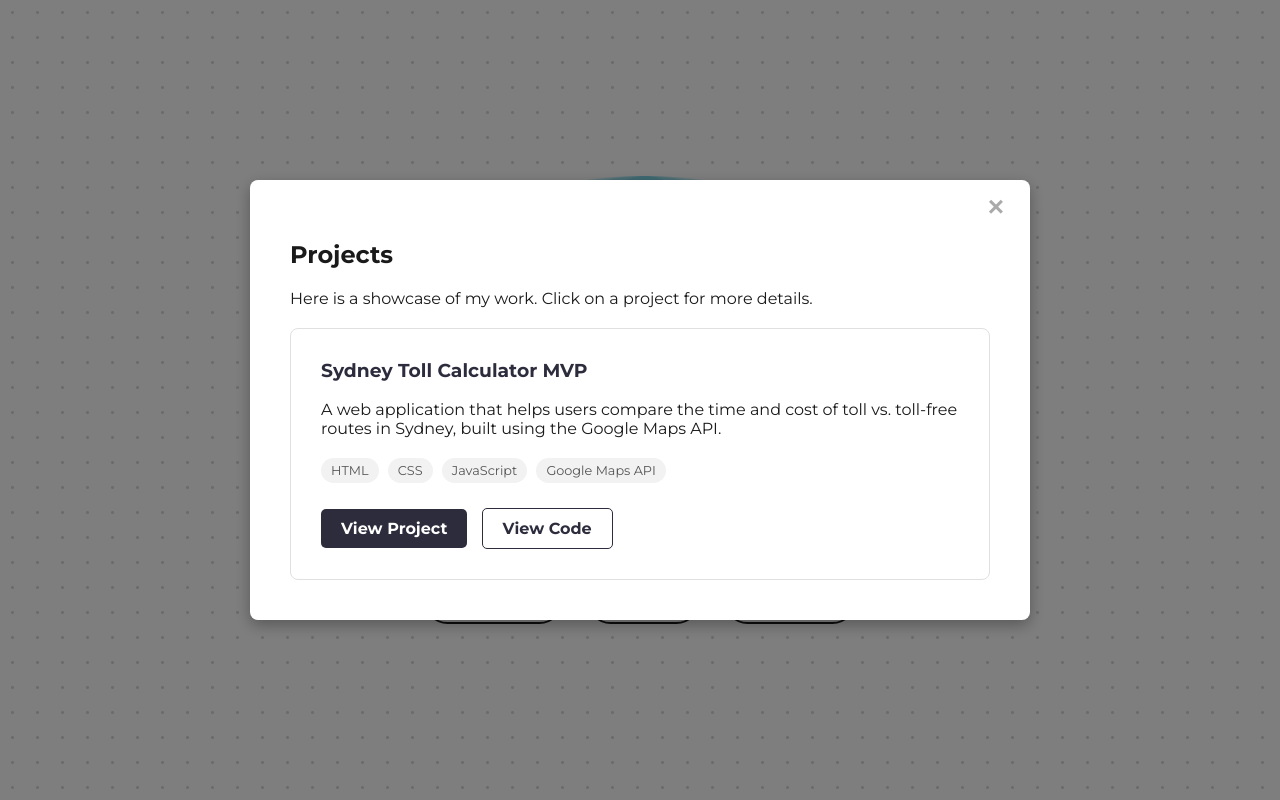
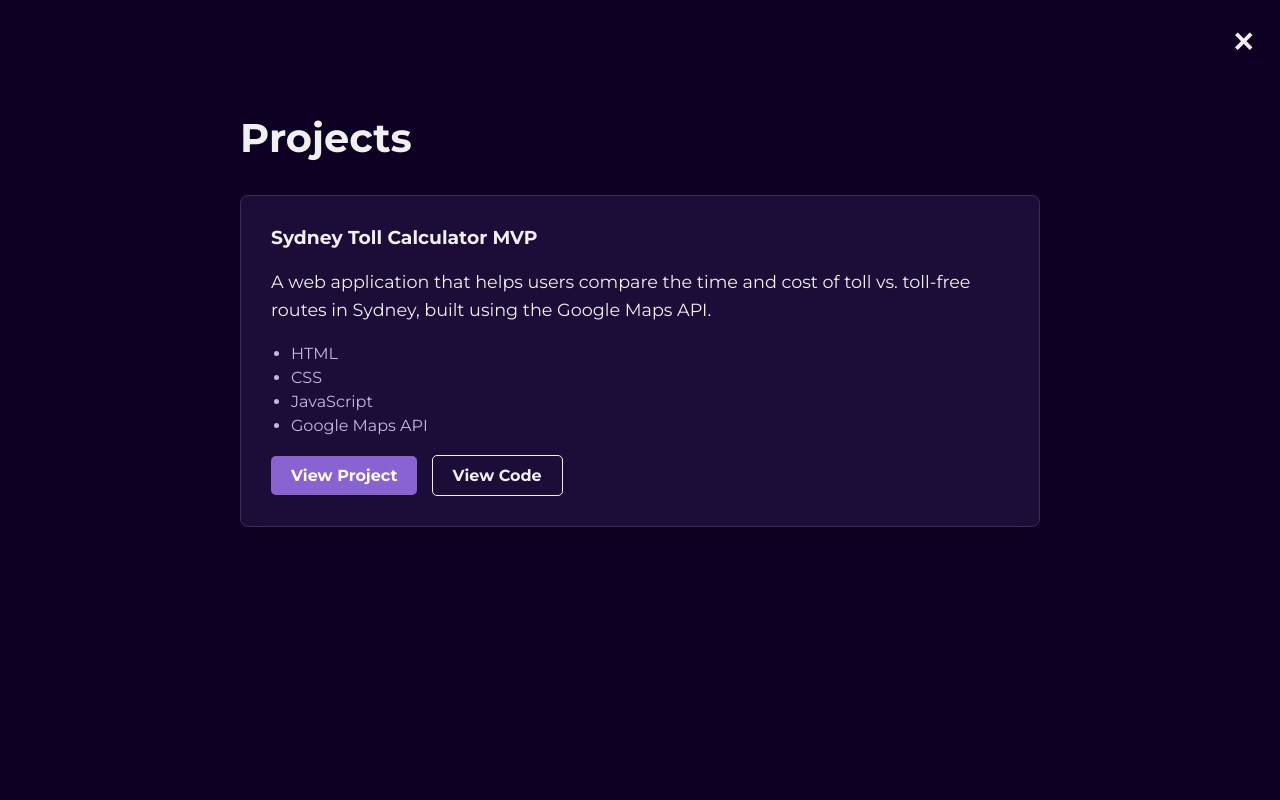
Before and after one commit to oraralabs/orara-labs-website, a plain HTML site: page orara-labs-website/index.html in a window 1280 px wide. Both pictures are taken after a click on the button "PROJECTS". Drawn offline with Linux system fonts and the light colour scheme.

Commit message:
Feat: Revert to image logo with subtle pulse animation, major style changes

````diff
--- a/orara-labs-website/index.html
+++ b/orara-labs-website/index.html
@@ -4,64 +4,64 @@
     <meta charset="UTF-8">
     <meta name="viewport" content="width=device-width, initial-scale=1.0">
     <title>Orara Labs | Amr's Data Science Portfolio</title>
-    <link rel="stylesheet" href="style.css">
     <link rel="preconnect" href="https://fonts.googleapis.com">
     <link rel="preconnect" href="https://fonts.gstatic.com" crossorigin>
     <link href="https://fonts.googleapis.com/css2?family=Montserrat:wght@400;700&display=swap" rel="stylesheet">
-    <rel="stylesheet">
+    <link rel="stylesheet" href="style.css">
 </head>
 <body>
 
-    <!-- This is the main view that is always visible -->
-    <main class="hero-view">
-        <img src="Group 1-2.png" alt="Orara Labs Logo" class="main-logo">
-        <h1 class="logo-title">ORARA LABS</h1>
+    <!-- This is the main "Home" screen -->
+    <header class="hero-view">
+        <img src="Group 1-2.png" alt="Orara Labs Logo" class="main-logo">```
+        <h1 class="logo-title">orara labs</h1>
         <nav class="main-nav">
-            <button id="projects-btn">PROJECTS</button>
-            <button id="about-btn">ABOUT</button>
-            <button id="contact-btn">CONTACT</button>
+            <button data-content="projects"><span>PROJECTS</span></button>
+            <button data-content="about"><span>ABOUT</span></button>
+            <button data-content="contact"><span>CONTACT</span></button>
         </nav>
+    </header>
+
+    <!-- This is the hidden "Expanded" screen -->
+    <main id="expanded-view" class="expanded-view">
+        <div class="expanded-content">
+            <!-- Content for different sections will be injected here by JavaScript -->
+        </div>
+        <button class="close-btn">&times;</button>
     </main>
 
-    <!-- ============================================= -->
-    <!-- MODALS (HIDDEN BY DEFAULT)                    -->
-    <!-- ============================================= -->
-
-    <!-- The Projects Modal -->
-    <div id="projects-modal" class="modal hidden">
-        <div class="modal-content">
-            <button class="close-btn">&times;</button>
+    <!-- Templates for the content that will go inside the expanded view -->
+    <template id="projects-content">
         <h2>Projects</h2>
-            <p>Here is a showcase of my work. Click on a project for more details.</p>
         <div class="project-card">
             <h3>Sydney Toll Calculator MVP</h3>
             <p>A web application that helps users compare the time and cost of toll vs. toll-free routes in Sydney, built using the Google Maps API.</p>
-
             <ul class="tech-stack">
                 <li>HTML</li>
                 <li>CSS</li>
                 <li>JavaScript</li>
                 <li>Google Maps API</li>
             </ul>
-
             <div class="project-links">
                 <a href="#" class="btn btn-primary">View Project</a>
                 <a href="#" class="btn btn-secondary">View Code</a>
             </div>
         </div>
-        </div>
-    </div>
+    </template>
 
-    <!-- The About Modal -->
-    <div id="about-modal" class="modal hidden">
-        <div class="modal-content">
-            <button class="close-btn">&times;</button>
+    <template id="about-content">
         <h2>About Me</h2>
-            <p>Hello! I'm Amr, a data science student at university...</p>
-        </div>
-    </div>
+        <p>Hello! I'm Amr, a data science student at university with a passion for turning complex data into tangible, real-world solutions. I thrive on building clean, professional projects that solve practical problems.</p>
+        <p>My goal with Orara Labs is to create a portfolio of data-driven applications that showcase my skills in machine learning, API integration, and web development.</p>
+    </template>
 
-    <!-- We'll add our JavaScript file at the end of the body -->
+    <!-- We will add a template for the Contact section later -->
+    <template id="contact-content">
+        <h2>Contact</h2>
+        <p>The best way to reach me is via email or LinkedIn. I'm always open to discussing new projects, creative ideas, or opportunities to be part of an ambitious team.</p>
+        <p><a href="mailto:YOUR_EMAIL_HERE" class="contact-link">your_email_here@example.com</a></p>
+    </template>
+
     <script src="script.js"></script>
 </body>
 </html>
--- a/orara-labs-website/script.js
+++ b/orara-labs-website/script.js
@@ -1,43 +1,44 @@
-// --- Selecting the HTML elements ---
-const projectsModal = document.querySelector('#projects-modal');
-const projectsBtn = document.querySelector('#projects-btn');
-const aboutModal = document.querySelector('#about-modal');
-const aboutBtn = document.querySelector('#about-btn');
-const closeButtons = document.querySelectorAll('.close-btn');
+// --- Select all the key elements ---
+const body = document.querySelector('body');
+const navButtons = document.querySelectorAll('.main-nav button');
+const closeBtn = document.querySelector('.close-btn');
+const expandedContent = document.querySelector('.expanded-content');
 
-// --- Functions to toggle modals ---
+// --- Functions ---
 
-// This function opens the projects modal
-function openProjectsModal() {
-    projectsModal.classList.add('visible'); // Add the .visible class
+function openExpandedView(contentId) {
+    // 1. Find the correct template
+    const template = document.querySelector(`#${contentId}-content`);
+
+    // 2. If a template doesn't exist, do nothing
+    if (!template) {
+        console.error(`Content template for "${contentId}" not found.`);
+        return;
+    }
+
+    // 3. Clone its content and put it into our expanded view
+    const content = template.content.cloneNode(true);
+    expandedContent.innerHTML = ''; // Clear previous content
+    expandedContent.appendChild(content);
+
+    // 4. Add the magic class to the body to trigger the CSS animations
+    body.classList.add('view-expanded');
 }
 
-// This function opens the about modal
-function openAboutModal() {
-    aboutModal.classList.add('visible'); // Add the .visible class
-}
-
-// This function closes ANY modal that is currently visible
-function closeModal() {
-    // Find the currently visible modal and remove its .visible class
-    document.querySelector('.modal.visible').classList.remove('visible');
+function closeExpandedView() {
+    // Remove the class from the body to reverse the animations
+    body.classList.remove('view-expanded');
 }
 
 // --- Event Listeners ---
-projectsBtn.addEventListener('click', openProjectsModal);
-aboutBtn.addEventListener('click', openAboutModal);
 
-// Add the close event to all close buttons
-closeButtons.forEach(button => {
-    button.addEventListener('click', closeModal);
+// Listen for clicks on ANY of the navigation buttons
+navButtons.forEach(button => {
+    button.addEventListener('click', () => {
+        const contentId = button.dataset.content; // Get the ID from the data-content attribute
+        openExpandedView(contentId);
+    });
 });
 
-// Optional: Also close the modal if the user clicks on the background overlay
-document.querySelectorAll('.modal').forEach(modal => {
-    modal.addEventListener('click', (event) => {
-        // Only close if the clicked element is the modal background itself
-        if (event.target === modal) {
-            closeModal();
-        }
-    });
-});
+// Listen for a click on the close button
+closeBtn.addEventListener('click', closeExpandedView);
--- a/orara-labs-website/style.css
+++ b/orara-labs-website/style.css
@@ -1,18 +1,13 @@
 /* --- Google Font Import --- */
 @import url('https://fonts.googleapis.com/css2?family=Montserrat:wght@400;700&display=swap');
 
-/* ================================================= */
-/* NEW: Dot Grid Background                          */
-/* ================================================= */
+/* --- Dark Mode Theme --- */
 body {
     font-family: 'Montserrat', sans-serif;
     margin: 0;
-    color: #1a1a1a; /* A darker text color for better contrast */
-
-    /* The dot grid effect */
-    background-color: #fdfdfd; /* A clean off-white */
-    background-image: radial-gradient(circle, #d7d7d7 1px, rgba(0,0,0,0) 2px);
-    background-size: 25px 25px;
+    color: #f0f0f0;
+    background-color: #0E0023;
+    overflow: hidden; /* Prevents scrollbars from appearing during animations */
 }
 
 /* --- Hero View Styles --- */
@@ -21,31 +16,18 @@ body {
     flex-direction: column;
     justify-content: center;
     align-items: center;
-    min-height: 100vh;
+    height: 100vh;
     text-align: center;
+    transition: opacity 0.5s ease, transform 0.7s ease;
 }
 
-.main-logo {
-    width: 600px;
-    margin-bottom: 20px;
-}
-
-.logo-title {
-    font-size: 3rem;
-    color: #1a1a1a; /* Darker title to match buttons */
-    margin: 0 0 30px 0;
-    letter-spacing: 2px;
-    text-transform: lowercase;
-}
-
-/* ================================================= */
-/* NEW: Ghost Button Style                           */
-/* ================================================= */
+/* --- Radiating Hover Effect on Buttons --- */
 .main-nav button {
-    background-color: transparent; /* No fill */
-    color: #1a1a1a; /* Black text */
-    border: 2px solid #1a1a1a; /* Black outline */
-
+    position: relative;
+    overflow: hidden;
+    background-color: transparent;
+    color: #f0f0f0;
+    border: 2px solid #f0f0f0;
     padding: 12px 24px;
     margin: 0 10px;
     border-radius: 50px;
@@ -53,67 +35,126 @@ body {
     cursor: pointer;
     font-size: 1rem;
     font-family: 'Montserrat', sans-serif;
-    transition: all 0.3s ease; /* Transition all properties */
+    transition: color 0.3s ease, background-color 0.3s ease;
+}
+.main-nav button span {
+    position: relative;
+    z-index: 2;
+}
+.main-nav button::before {
+    content: '';
+    position: absolute;
+    top: 50%;
+    left: 50%;
+    width: 0;
+    height: 0;
+    background: radial-gradient(circle, rgba(240, 240, 240, 0.5) 0%, rgba(240, 240, 240, 0) 70%);
+    border-radius: 50%;
+    transform: translate(-50%, -50%);
+    transition: width 0.6s ease, height 0.6s ease;
+    z-index: 1;
+}
+.main-nav button:hover::before {
+    width: 300px;
+    height: 300px;
+}
+.main-nav button:hover {
+    background-color: #f0f0f0;
+    color: #0E0023;
 }
 
-.main-nav button:hover {
-    background-color: #1a1a1a; /* On hover, fill with black */
-    color: #ffffff; /* On hover, make text white */
-    transform: scale(1.05);
+/* --- Animated Logo --- */
+@keyframes subtle-pulse {
+    0% {
+        transform: scale(1);
+        filter: drop-shadow(0 0 15px rgba(138, 99, 210, 0.4));
+    }
+    50% {
+        transform: scale(1.02); /* A very slight size increase */
+        filter: drop-shadow(0 0 25px rgba(138, 99, 210, 0.6)); /* A more intense glow */
+    }
+    100% {
+        transform: scale(1);
+        filter: drop-shadow(0 0 15px rgba(138, 99, 210, 0.4));
+    }
+}
+
+/* Style for the logo image itself */
+.main-logo {
+    width: 500px;
+    margin-bottom: 20px;
+    transition: width 0.7s ease; /* Ensure it still shrinks nicely */
+
+    /* Apply the new, subtle animation */
+    animation: subtle-pulse 5s ease-in-out infinite; /* A longer 5s duration feels more premium */
+}
+
+.logo-title {
+    font-size: 3rem; margin: 0 0 30px 0; letter-spacing: 2px;
+    text-transform: lowercase; color: #f0f0f0;
+}
+
+/* Tweak for shrinking the logo image when expanded */
+body.view-expanded .main-logo {
+    width: 90px;
 }
 
 
-/* --- Modal Styles (Unchanged) --- */
-.modal {
-    position: fixed; z-index: 100; left: 0; top: 0; width: 100%; height: 100%;
-    background-color: rgba(0, 0, 0, 0.5);
-    display: flex; justify-content: center; align-items: center;
-    opacity: 0; visibility: hidden;
-    transition: opacity 0.4s ease, visibility 0.4s ease;
+/* --- Layout Transformation Logic --- */
+body.view-expanded .hero-view {
+    opacity: 0;
+    transform: translateY(-20px);
+    pointer-events: none;
 }
-.modal.visible { opacity: 1; visibility: visible; }
-.modal-content {
-    background-color: #ffffff; padding: 40px; border-radius: 8px;
-    box-shadow: 0 5px 15px rgba(0,0,0,0.3);
-    width: 80%; max-width: 700px; position: relative;
-    transform: scale(0.95); transition: transform 0.4s ease;
+
+/* --- The Expanded Content Platform --- */
+.expanded-view {
+    position: fixed;
+    top: 0; left: 0; right: 0; bottom: 0;
+    padding-top: 60px;
+    padding-bottom: 40px;
+    opacity: 0;
+    transform: translateY(30px);
+    visibility: hidden;
+    transition: opacity 0.7s ease 0.2s, transform 0.7s ease 0.2s;
 }
-.modal.visible .modal-content { transform: scale(1); }
+body.view-expanded .expanded-view {
+    opacity: 1;
+    transform: translateY(0);
+    visibility: visible;
+}
+.expanded-content {
+    max-width: 800px;
+    margin: 0 auto;
+    height: 100%;
+    overflow-y: auto;
+    padding: 20px;
+}
 .close-btn {
-    position: absolute; top: 10px; right: 20px; color: #aaa;
-    font-size: 28px; font-weight: bold; border: none;
-    background: none; cursor: pointer;
+    position: fixed; top: 20px; right: 20px;
+    font-size: 35px; font-weight: bold; border: none;
+    background: none; cursor: pointer; color: #f0f0f0;
+    opacity: 0; visibility: hidden; transition: opacity 0.3s ease;
 }
-.close-btn:hover { color: #000; }
+body.view-expanded .close-btn { opacity: 1; visibility: visible; }
 
-/* ================================================= */
-/* NEW: Project Card Styles (for inside the modal)   */
-/* ================================================= */
+/* --- Dark Mode Project Card & Content Styles --- */
+.expanded-content h2 { font-size: 2.5rem; }
+.expanded-content p { font-size: 1.1rem; line-height: 1.6; }
 .project-card {
-    background-color: #ffffff;
-    border: 1px solid #e0e0e0;
-    border-radius: 8px;
-    padding: 30px;
-    text-align: left;
+    background-color: #1c0d38;
+    border: 1px solid #3a2c5a;
+    border-radius: 8px; padding: 30px; text-align: left;
     margin-top: 20px;
+    box-shadow: 0 10px 30px -10px rgba(0,0,0,0.2);
 }
-.project-card h3 { margin-top: 0; color: #2c2c3d; }
-.tech-stack { list-style: none; padding: 0; margin: 20px 0; }
-.tech-stack li {
-    display: inline-block; background-color: #f2f2f2;
-    color: #555; padding: 5px 10px; border-radius: 20px;
-    font-size: 0.8rem; margin: 0 5px 5px 0;
-}
+.project-card h3 { margin-top: 0; color: #f0f0f0; }
+.tech-stack { list-style: disc; padding-left: 20px; margin: 20px 0; color: #c5b9e0; }
+.tech-stack li { margin-bottom: 5px; }
 .project-links { margin-top: 20px; }
-.btn {
-    display: inline-block; padding: 10px 20px; text-decoration: none;
-    border-radius: 5px; font-weight: bold;
-    transition: all 0.3s ease; margin-right: 10px;
-}
-.btn-primary { background-color: #2c2c3d; color: #ffffff; }
-.btn-primary:hover { background-color: #4a4a6a; }
-.btn-secondary {
-    background-color: transparent; color: #2c2c3d;
-    border: 1px solid #2c2c3d;
-}
-.btn-secondary:hover { background-color: #2c2c3d; color: #ffffff; }
+.btn { display: inline-block; padding: 10px 20px; text-decoration: none; border-radius: 5px; font-weight: bold; transition: all 0.3s ease; margin-right: 10px; }
+.btn-primary { background-color: #8a63d2; color: #ffffff; }
+.btn-primary:hover { background-color: #a081dd; }
+.btn-secondary { background-color: transparent; color: #f0f0f0; border: 1px solid #f0f0f0; }
+.btn-secondary:hover { background-color: #f0f0f0; color: #0E0023; }
+.contact-link { color: #8a63d2; font-weight: bold; text-decoration: none; }
````
Also changed, not shown: 1 other file. Lines whose indentation alone changed are shown as unchanged.
